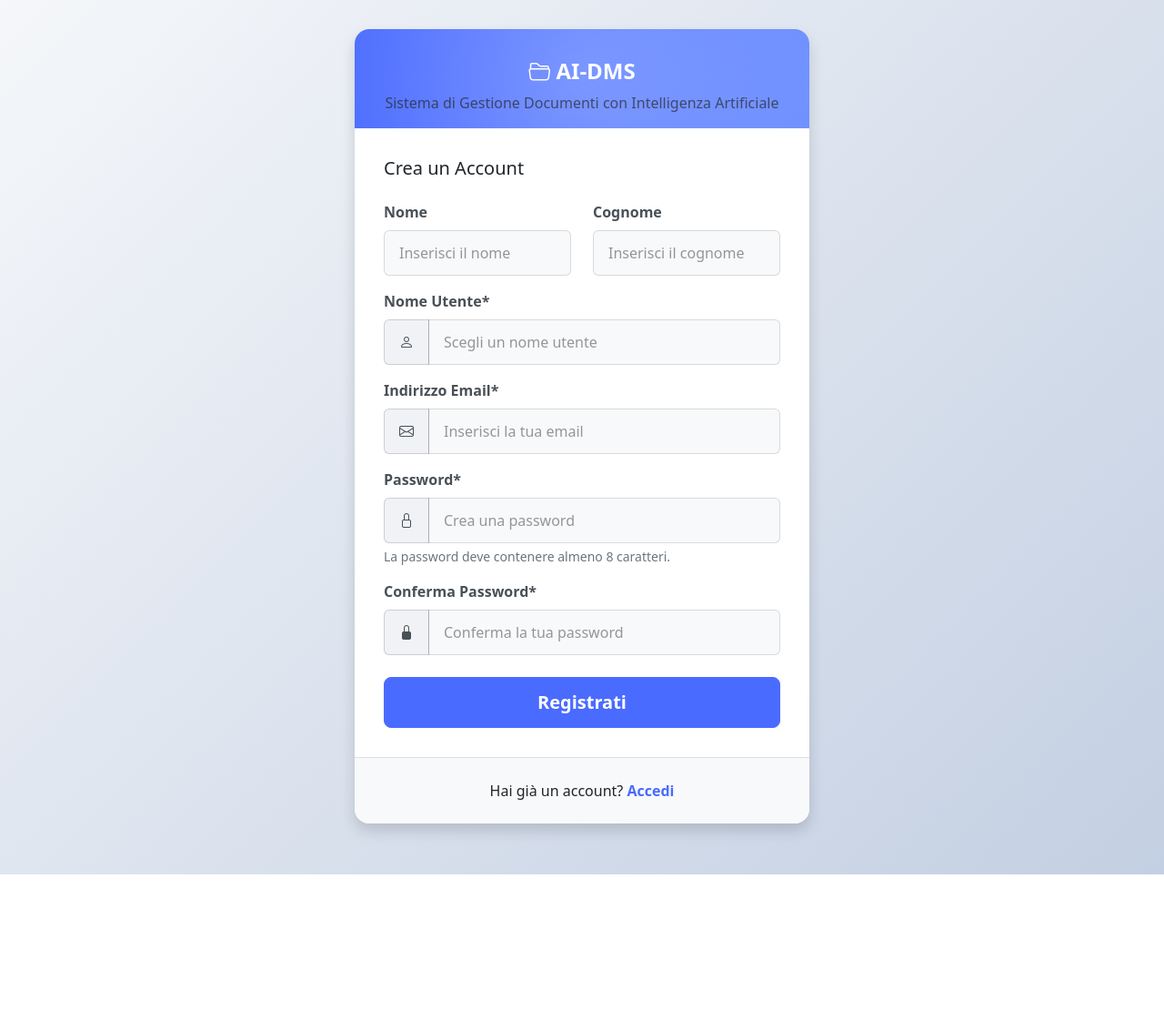
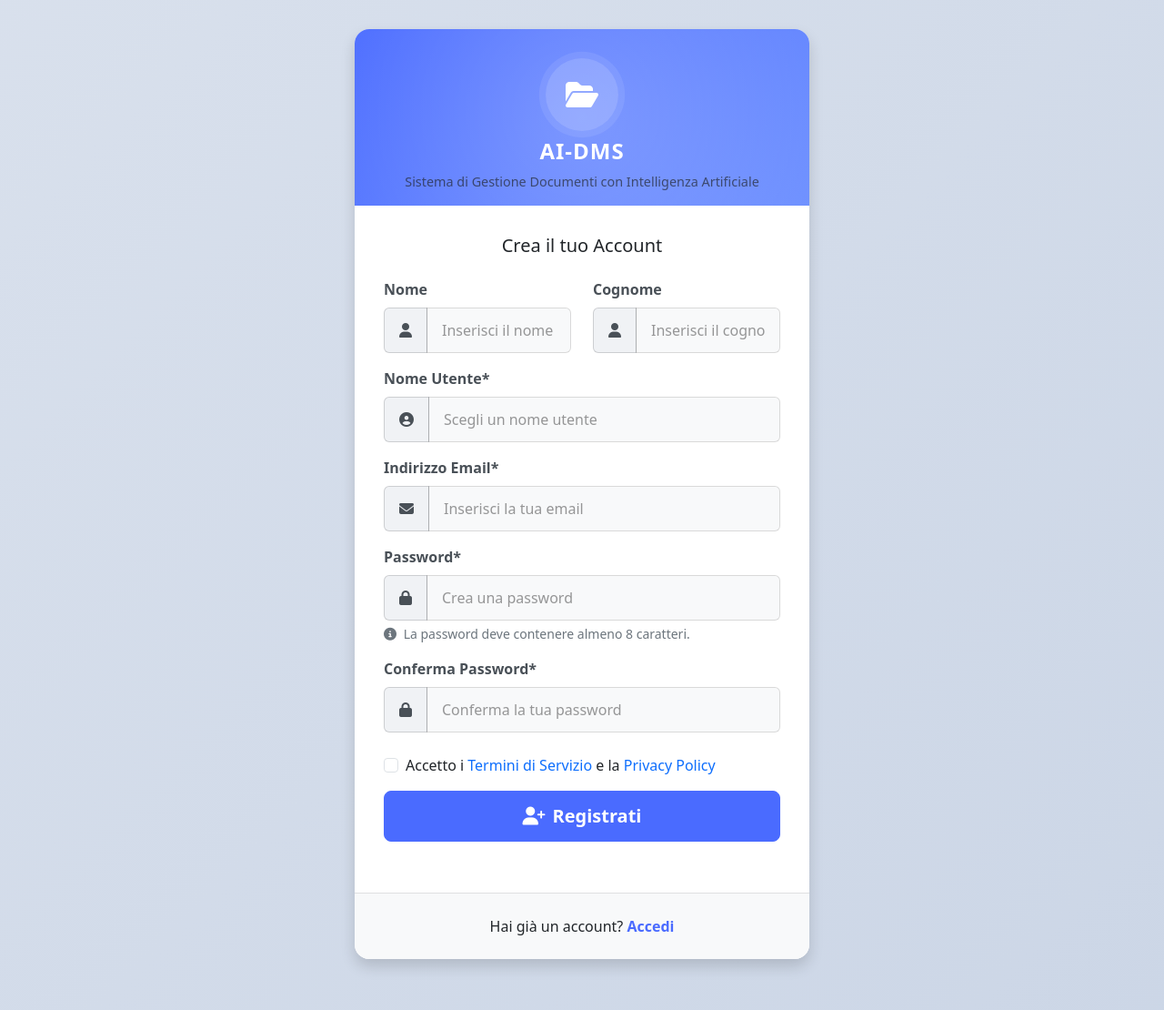
Before and after one commit to gabriele130/DOCUMENTMANAGMENTSYSTEM, a Flask app: page /register in a window 1280 px wide. Shown: the whole page at 91% size. Before the commit the page ends 961 px from the top, so only its background shows below. Run offline with Flask 3, Linux system fonts and the light colour scheme; some libraries are stand-ins or nearby versions.

Commit message:
Improved the login and registration screens
Updated the `auth.css` file and login/register templates (`login.html`, `register.html`) to improve the visual appeal of the login and registration forms with animations and styling changes, including updated icons from Bootstrap Icons to Font Awesome.  Added a loading animation to the logo.

Replit-Commit-Author: Agent
Replit-Commit-Session-Id: 2fdef4e0-7510-41c8-8312-ba85c2550888
Replit-Commit-Screenshot-Url: https://storage.googleapis.com/screenshot-production-us-central1/83cfa1aa-0a2a-4c13-b84e-97ff37d652c4/2e6bd4c7-8b64-4d3e-af06-ef2e1e26242c.jpg

```diff
--- a/static/css/auth.css
+++ b/static/css/auth.css
@@ -7,6 +7,20 @@
     justify-content: center;
     padding: 2rem;
     background: linear-gradient(135deg, #f5f7fa 0%, #c3cfe2 100%);
+    background-size: 400% 400%;
+    animation: gradientBG 15s ease infinite;
+}
+
+@keyframes gradientBG {
+    0% {
+        background-position: 0% 50%;
+    }
+    50% {
+        background-position: 100% 50%;
+    }
+    100% {
+        background-position: 0% 50%;
+    }
 }
 
 .auth-card {
@@ -17,12 +31,26 @@
     overflow: hidden;
     box-shadow: 0 15px 35px rgba(0, 0, 0, 0.15);
     border: none;
+    position: relative;
+    animation: float 6s ease-in-out infinite;
+}
+
+@keyframes float {
+    0% {
+        transform: translatey(0px);
+    }
+    50% {
+        transform: translatey(-10px);
+    }
+    100% {
+        transform: translatey(0px);
+    }
 }
 
 .auth-header {
     text-align: center;
     padding: 2rem 2rem 1rem;
-    background: linear-gradient(to right, #4a6bff, #6b8eff);
+    background: linear-gradient(135deg, #4a6bff, #6b8eff);
     color: white;
     position: relative;
     overflow: hidden;
@@ -39,11 +67,39 @@
     z-index: 1;
 }
 
+.auth-header .logo-container {
+    position: relative;
+    z-index: 2;
+    width: 80px;
+    height: 80px;
+    margin: 0 auto 1rem;
+    background-color: rgba(255, 255, 255, 0.2);
+    border-radius: 50%;
+    display: flex;
+    align-items: center;
+    justify-content: center;
+    box-shadow: 0 0 0 8px rgba(255, 255, 255, 0.1);
+    animation: pulse 2s infinite;
+}
+
+@keyframes pulse {
+    0% {
+        box-shadow: 0 0 0 0 rgba(255, 255, 255, 0.3);
+    }
+    70% {
+        box-shadow: 0 0 0 10px rgba(255, 255, 255, 0);
+    }
+    100% {
+        box-shadow: 0 0 0 0 rgba(255, 255, 255, 0);
+    }
+}
+
 .auth-header h1 {
     position: relative;
     z-index: 2;
     margin-bottom: 0.5rem;
     font-weight: 700;
+    letter-spacing: 1px;
 }
 
 .auth-header p {
@@ -51,6 +107,7 @@
     z-index: 2;
     opacity: 0.9;
     margin-bottom: 0;
+    font-size: 0.9rem;
 }
 
 .auth-body {
--- a/templates/login.html
+++ b/templates/login.html
@@ -6,7 +6,10 @@
 <div class="auth-container">
     <div class="auth-card card shadow">
         <div class="auth-header">
-            <h1 class="h4 mb-2"><i class="bi bi-folder2-open"></i> AI-DMS</h1>
+            <div class="logo-container mb-2">
+                <i class="fas fa-folder-open fa-2x"></i>
+            </div>
+            <h1 class="h4 mb-2">AI-DMS</h1>
             <p class="text-muted">Sistema di Gestione Documenti con Intelligenza Artificiale</p>
         </div>
 
@@ -22,14 +25,14 @@
                 {% endif %}
             {% endwith %}
 
-            <h2 class="h5 mb-4">Accedi</h2>
+            <h2 class="h5 mb-4 text-center">Accedi al tuo account</h2>
 
             <form method="POST" action="{{ url_for('login') }}">
                 {{ form.csrf_token }}
-                <div class="mb-3">
+                <div class="mb-4">
                     <label for="username" class="form-label">Nome Utente</label>
                     <div class="input-group">
-                        <span class="input-group-text"><i class="bi bi-person"></i></span>
+                        <span class="input-group-text"><i class="fas fa-user"></i></span>
                         <input type="text" class="form-control" id="username" name="username" placeholder="Inserisci il tuo nome utente" required autofocus>
                     </div>
                 </div>
@@ -37,18 +40,25 @@
                 <div class="mb-4">
                     <label for="password" class="form-label">Password</label>
                     <div class="input-group">
-                        <span class="input-group-text"><i class="bi bi-lock"></i></span>
+                        <span class="input-group-text"><i class="fas fa-lock"></i></span>
                         <input type="password" class="form-control" id="password" name="password" placeholder="Inserisci la tua password" required>
                     </div>
                 </div>
 
-                <div class="mb-3 form-check">
-                    <input type="checkbox" class="form-check-input" id="remember" name="remember">
-                    <label class="form-check-label" for="remember">Ricordami</label>
+                <div class="d-flex justify-content-between align-items-center mb-4">
+                    <div class="form-check">
+                        <input type="checkbox" class="form-check-input" id="remember" name="remember">
+                        <label class="form-check-label" for="remember">Ricordami</label>
+                    </div>
+                    <div>
+                        <a href="#" class="small text-decoration-none">Password dimenticata?</a>
+                    </div>
                 </div>
 
-                <div class="d-grid">
-                    <button type="submit" class="btn btn-primary btn-lg">Accedi</button>
+                <div class="d-grid mb-4">
+                    <button type="submit" class="btn btn-primary btn-lg">
+                        <i class="fas fa-sign-in-alt me-2"></i>Accedi
+                    </button>
                 </div>
             </form>
         </div>
--- a/templates/register.html
+++ b/templates/register.html
@@ -6,7 +6,10 @@
 <div class="auth-container">
     <div class="auth-card card shadow">
         <div class="auth-header">
-            <h1 class="h4 mb-2"><i class="bi bi-folder2-open"></i> AI-DMS</h1>
+            <div class="logo-container mb-2">
+                <i class="fas fa-folder-open fa-2x"></i>
+            </div>
+            <h1 class="h4 mb-2">AI-DMS</h1>
             <p class="text-muted">Sistema di Gestione Documenti con Intelligenza Artificiale</p>
         </div>
 
@@ -22,25 +25,31 @@
                 {% endif %}
             {% endwith %}
 
-            <h2 class="h5 mb-4">Crea un Account</h2>
+            <h2 class="h5 mb-4 text-center">Crea il tuo Account</h2>
 
             <form method="POST" action="{{ url_for('register') }}">
                 {{ form.csrf_token }}
                 <div class="row">
                     <div class="col-md-6 mb-3">
                         <label for="first_name" class="form-label">Nome</label>
-                        <input type="text" class="form-control" id="first_name" name="first_name" placeholder="Inserisci il nome">
+                        <div class="input-group">
+                            <span class="input-group-text"><i class="fas fa-user"></i></span>
+                            <input type="text" class="form-control" id="first_name" name="first_name" placeholder="Inserisci il nome">
+                        </div>
                     </div>
                     <div class="col-md-6 mb-3">
                         <label for="last_name" class="form-label">Cognome</label>
-                        <input type="text" class="form-control" id="last_name" name="last_name" placeholder="Inserisci il cognome">
+                        <div class="input-group">
+                            <span class="input-group-text"><i class="fas fa-user"></i></span>
+                            <input type="text" class="form-control" id="last_name" name="last_name" placeholder="Inserisci il cognome">
+                        </div>
                     </div>
                 </div>
 
                 <div class="mb-3">
                     <label for="username" class="form-label">Nome Utente*</label>
                     <div class="input-group">
-                        <span class="input-group-text"><i class="bi bi-person"></i></span>
+                        <span class="input-group-text"><i class="fas fa-user-circle"></i></span>
                         <input type="text" class="form-control" id="username" name="username" placeholder="Scegli un nome utente" required>
                     </div>
                 </div>
@@ -48,7 +57,7 @@
                 <div class="mb-3">
                     <label for="email" class="form-label">Indirizzo Email*</label>
                     <div class="input-group">
-                        <span class="input-group-text"><i class="bi bi-envelope"></i></span>
+                        <span class="input-group-text"><i class="fas fa-envelope"></i></span>
                         <input type="email" class="form-control" id="email" name="email" placeholder="Inserisci la tua email" required>
                     </div>
                 </div>
@@ -56,22 +65,34 @@
                 <div class="mb-3">
                     <label for="password" class="form-label">Password*</label>
                     <div class="input-group">
-                        <span class="input-group-text"><i class="bi bi-lock"></i></span>
+                        <span class="input-group-text"><i class="fas fa-lock"></i></span>
                         <input type="password" class="form-control" id="password" name="password" placeholder="Crea una password" required>
                     </div>
-                    <div class="form-text">La password deve contenere almeno 8 caratteri.</div>
+                    <div class="form-text">
+                        <i class="fas fa-info-circle me-1"></i>
+                        La password deve contenere almeno 8 caratteri.
+                    </div>
                 </div>
 
                 <div class="mb-4">
                     <label for="confirm_password" class="form-label">Conferma Password*</label>
                     <div class="input-group">
-                        <span class="input-group-text"><i class="bi bi-lock-fill"></i></span>
+                        <span class="input-group-text"><i class="fas fa-lock"></i></span>
                         <input type="password" class="form-control" id="confirm_password" name="confirm_password" placeholder="Conferma la tua password" required>
                     </div>
                 </div>
 
-                <div class="d-grid">
-                    <button type="submit" class="btn btn-primary btn-lg">Registrati</button>
+                <div class="mb-3 form-check">
+                    <input type="checkbox" class="form-check-input" id="terms" name="terms" required>
+                    <label class="form-check-label" for="terms">
+                        Accetto i <a href="#" class="text-decoration-none">Termini di Servizio</a> e la <a href="#" class="text-decoration-none">Privacy Policy</a>
+                    </label>
+                </div>
+
+                <div class="d-grid mb-4">
+                    <button type="submit" class="btn btn-primary btn-lg">
+                        <i class="fas fa-user-plus me-2"></i>Registrati
+                    </button>
                 </div>
             </form>
         </div>
```
